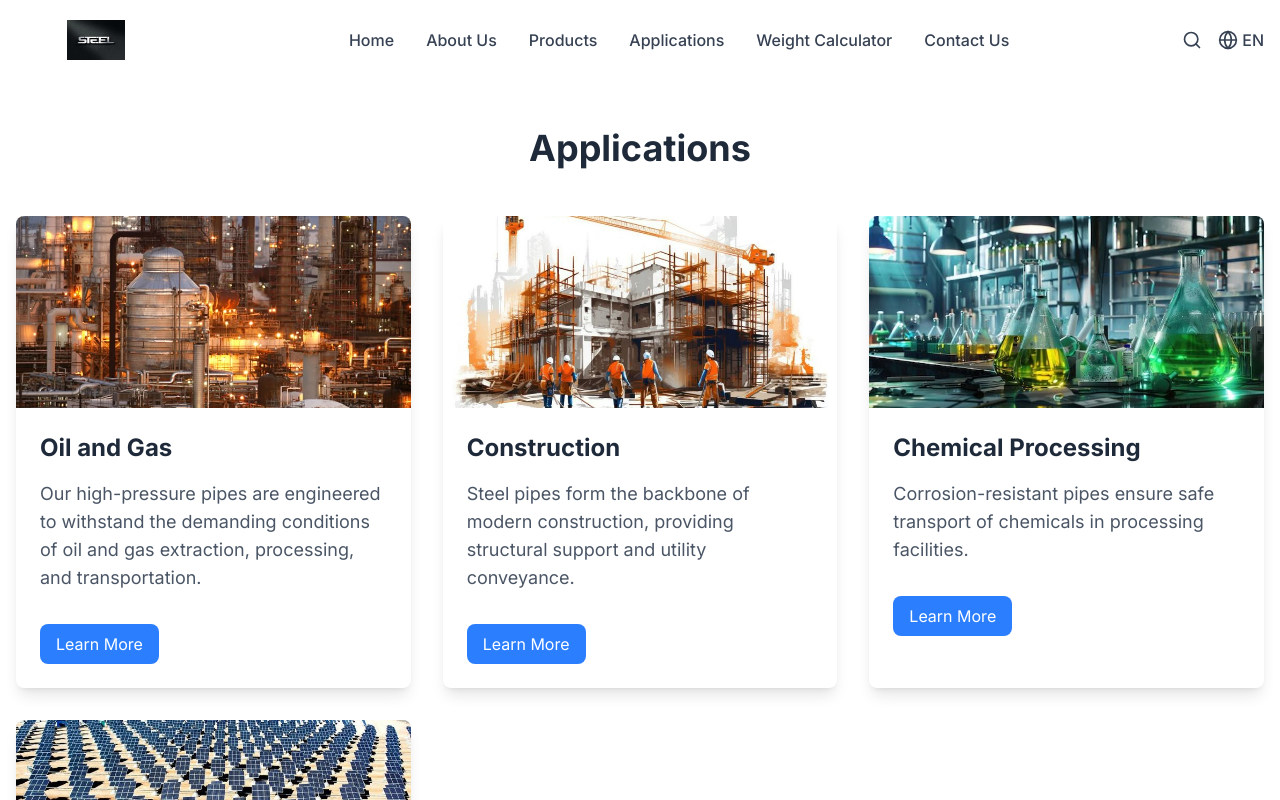
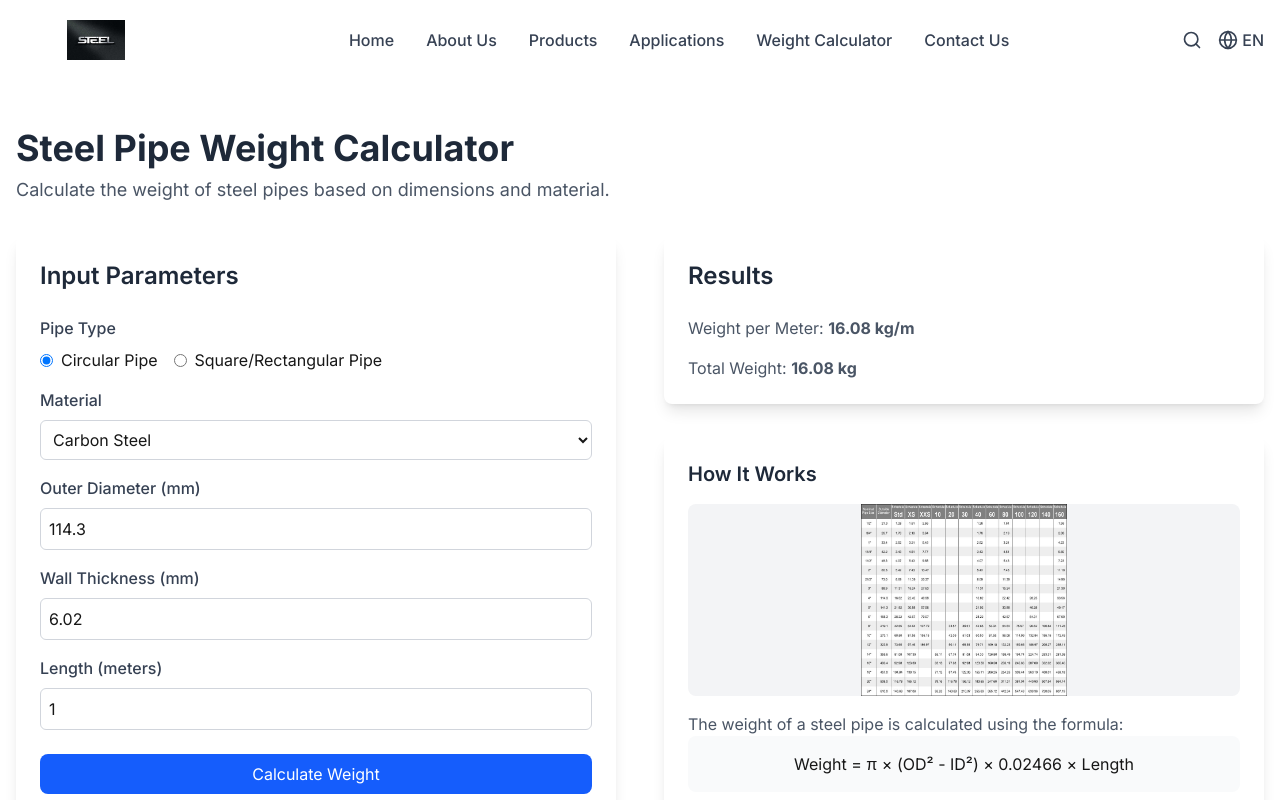
Before and after one commit to akkii7030/steel-pipe-website, a Next.js app: page /applications in a window 1280 px wide. Shown: the top 800 px of the page. Built offline with nearby package versions, Linux system fonts and the light colour scheme.

Commit message:
added some design

```diff
--- a/app/applications/page.jsx
+++ b/app/applications/page.jsx
@@ -1,101 +1,176 @@
 "use client";
 
+import { useState, useEffect } from "react";
 import Image from "next/image";
-import Link from "next/link";
-import { useLanguage } from "@/context/language-context"; // Import the useLanguage hook
+import { useLanguage } from "@/context/language-context";
 
-const applicationData = [
-  {
-    title: {
-      en: "Oil and Gas",
-      ru: "Нефть и газ",
-    },
-    image: "/Oil_Gas.jpg",
-    description: {
-      en: "Our high-pressure pipes are engineered to withstand the demanding conditions of oil and gas extraction, processing, and transportation.",
-      ru: "Наши трубы высокого давления разработаны для работы в сложных условиях добычи, переработки и транспортировки нефти и газа.",
-    },
-    slug: "oil-and-gas", // Ensure the slug is in the correct format
-  },
-  {
-    title: {
-      en: "Construction",
-      ru: "Строительство",
-    },
-    image: "/Constructions.jpg",
-    description: {
-      en: "Steel pipes form the backbone of modern construction, providing structural support and utility conveyance.",
-      ru: "Стальные трубы являются основой современного строительства, обеспечивая структурную поддержку и транспортировку коммуникаций.",
-    },
-    slug: "construction", // Ensure the slug is in the correct format
-  },
-  {
-    title: {
-      en: "Chemical Processing",
-      ru: "Химическая обработка",
-    },
-    image: "/Chemical.jpg",
-    description: {
-      en: "Corrosion-resistant pipes ensure safe transport of chemicals in processing facilities.",
-      ru: "Коррозионностойкие трубы обеспечивают безопасную транспортировку химикатов на производственных объектах.",
-    },
-    slug: "chemical-processing", // Ensure the slug is in the correct format
-  },
-  {
-    title: {
-      en: "Power Generation",
-      ru: "Энергогенерация",
-    },
-    image: "/Power.jpg",
-    description: {
-      en: "Our pipes play a crucial role in power generation infrastructure.",
-      ru: "Наши трубы играют ключевую роль в инфраструктуре генерации энергии.",
-    },
-    slug: "power-generation", // Ensure the slug is in the correct format
-  },
-];
+export default function WeightCalculatorPage() {
+  const { language, translations } = useLanguage();
+  const [pipeType, setPipeType] = useState("circular");
+  const [material, setMaterial] = useState("carbon-steel");
+  const [outerDiameter, setOuterDiameter] = useState(114.3); // mm
+  const [wallThickness, setWallThickness] = useState(6.02); // mm
+  const [length, setLength] = useState(1); // meters
+  const [weight, setWeight] = useState(0);
+  const [weightPerMeter, setWeightPerMeter] = useState(0);
 
-export default function ApplicationsPage() {
-  const { language } = useLanguage(); // Use the useLanguage hook
+  // Material densities in kg/m³
+  const densities = {
+    "carbon-steel": 7850,
+    "stainless-steel": 7930,
+    "duplex-steel": 7800,
+    "alloy-steel": 7870,
+  };
+
+  useEffect(() => {
+    calculateWeight();
+  }, [pipeType, material, outerDiameter, wallThickness, length]);
+
+  const calculateWeight = () => {
+    const density = densities[material];
+    let weightResult = 0;
+    let weightPerMeterResult = 0;
+
+    if (pipeType === "circular") {
+      const outerRadiusM = outerDiameter / 2000;
+      const innerRadiusM = (outerDiameter - 2 * wallThickness) / 2000;
+      const volume = Math.PI * (Math.pow(outerRadiusM, 2) - Math.pow(innerRadiusM, 2)) * length;
+      weightResult = volume * density;
+      weightPerMeterResult = weightResult / length;
+    } else if (pipeType === "square") {
+      const outerWidthM = outerDiameter / 1000;
+      const innerWidthM = (outerDiameter - 2 * wallThickness) / 1000;
+      const volume = (Math.pow(outerWidthM, 2) - Math.pow(innerWidthM, 2)) * length;
+      weightResult = volume * density;
+      weightPerMeterResult = weightResult / length;
+    }
+
+    setWeight(weightResult.toFixed(2));
+    setWeightPerMeter(weightPerMeterResult.toFixed(2));
+  };
 
   return (
     <div className="container mx-auto px-4 py-12">
-      <h1 className="text-4xl font-bold text-center mb-12 text-gray-800">
-        {language === "en" ? "Applications" : "Приложения"}
-      </h1>
-      <div className="grid grid-cols-1 md:grid-cols-2 lg:grid-cols-3 gap-8">
-        {applicationData.map((app, index) => (
-          <div
-            key={index}
-            className="bg-white rounded-lg shadow-lg overflow-hidden hover:shadow-xl transition-shadow duration-300"
-          >
-            {/* Image with error fallback */}
-            <Image
-              src={app.image}
-              alt={app.title[language]}
-              width={400}
-              height={300}
-              className="w-full h-48 object-cover"
-              onError={(e) => {
-                e.currentTarget.src = "/placeholder.jpg";
-              }}
-            />
-            <div className="p-6">
-              <h2 className="text-2xl font-bold mb-4 text-gray-800">
-                {app.title[language]}
-              </h2>
-              <p className="text-gray-600 text-lg mb-4">
-                {app.description[language]}
-              </p>
-              {/* Learn More Button */}
-              <Link href={`/applications/${app.slug}`}>
-                <button className="mt-4 bg-blue-500 text-white px-4 py-2 rounded-lg hover:bg-blue-600 transition-colors duration-300">
-                  {language === "en" ? "Learn More" : "Подробнее"}
-                </button>
-              </Link>
+      <h1 className="text-4xl font-bold mb-2 text-gray-800">Steel Pipe Weight Calculator</h1>
+      <p className="text-gray-600 mb-8 text-lg">Calculate the weight of steel pipes based on dimensions and material.</p>
+
+      <div className="grid grid-cols-1 lg:grid-cols-2 gap-12">
+        {/* Input Section */}
+        <div className="bg-white rounded-lg shadow-lg p-6">
+          <h2 className="text-2xl font-semibold mb-6 text-gray-800">Input Parameters</h2>
+
+          {/* Pipe Type Selection */}
+          <div className="mb-4">
+            <label className="block text-gray-700 font-medium mb-2">Pipe Type</label>
+            <div className="flex space-x-4">
+              <label className="flex items-center cursor-pointer">
+                <input
+                  type="radio"
+                  name="pipeType"
+                  value="circular"
+                  checked={pipeType === "circular"}
+                  onChange={() => setPipeType("circular")}
+                  className="mr-2 cursor-pointer"
+                />
+                Circular Pipe
+              </label>
+              <label className="flex items-center cursor-pointer">
+                <input
+                  type="radio"
+                  name="pipeType"
+                  value="square"
+                  checked={pipeType === "square"}
+                  onChange={() => setPipeType("square")}
+                  className="mr-2 cursor-pointer"
+                />
+                Square/Rectangular Pipe
+              </label>
             </div>
           </div>
-        ))}
+
+          {/* Material Selection */}
+          <div className="mb-4">
+            <label className="block text-gray-700 font-medium mb-2">Material</label>
+            <select
+              value={material}
+              onChange={(e) => setMaterial(e.target.value)}
+              className="w-full p-2 border border-gray-300 rounded-md focus:ring-2 focus:ring-blue-500 cursor-pointer"
+            >
+              <option value="carbon-steel">Carbon Steel</option>
+              <option value="stainless-steel">Stainless Steel</option>
+              <option value="duplex-steel">Duplex Steel</option>
+              <option value="alloy-steel">Alloy Steel</option>
+            </select>
+          </div>
+
+          {/* Dimensions and Length */}
+          <div className="mb-4">
+            <label className="block text-gray-700 font-medium mb-2">
+              {pipeType === "circular" ? "Outer Diameter (mm)" : "Outer Width (mm)"}
+            </label>
+            <input
+              type="number"
+              value={outerDiameter}
+              onChange={(e) => setOuterDiameter(Number.parseFloat(e.target.value) || 0)}
+              className="w-full p-2 border border-gray-300 rounded-md focus:ring-2 focus:ring-blue-500"
+            />
+          </div>
+
+          <div className="mb-4">
+            <label className="block text-gray-700 font-medium mb-2">Wall Thickness (mm)</label>
+            <input
+              type="number"
+              value={wallThickness}
+              onChange={(e) => setWallThickness(Number.parseFloat(e.target.value) || 0)}
+              className="w-full p-2 border border-gray-300 rounded-md focus:ring-2 focus:ring-blue-500"
+            />
+          </div>
+
+          <div className="mb-6">
+            <label className="block text-gray-700 font-medium mb-2">Length (meters)</label>
+            <input
+              type="number"
+              value={length}
+              onChange={(e) => setLength(Number.parseFloat(e.target.value) || 0)}
+              className="w-full p-2 border border-gray-300 rounded-md focus:ring-2 focus:ring-blue-500"
+            />
+          </div>
+
+          {/* Calculate Button */}
+          <button
+            onClick={calculateWeight}
+            className="bg-blue-600 hover:bg-blue-700 text-white py-2 px-6 rounded-lg w-full cursor-pointer"
+          >
+            Calculate Weight
+          </button>
+        </div>
+
+        {/* Results and Image Section */}
+        <div>
+          <div className="bg-white rounded-lg shadow-lg p-6 mb-8">
+            <h2 className="text-2xl font-semibold mb-6 text-gray-800">Results</h2>
+            <p className="text-gray-600 mb-4">Weight per Meter: <span className="font-bold">{weightPerMeter} kg/m</span></p>
+            <p className="text-gray-600">Total Weight: <span className="font-bold">{weight} kg</span></p>
+          </div>
+
+          <div className="bg-white rounded-lg shadow-lg p-6">
+            <h2 className="text-xl font-semibold mb-4 text-gray-800">How It Works</h2>
+
+            <div className="relative h-48 mb-4 rounded-lg overflow-hidden bg-gray-100 p-4">
+              <Image
+                src="/Calculator.jpg"
+                alt="Pipe weight calculation diagram"
+                fill
+                className="object-contain"
+              />
+            </div>
+
+            <p className="text-gray-600">The weight of a steel pipe is calculated using the formula:</p>
+            <div className="bg-gray-50 p-4 rounded-lg mb-4">
+              <p className="font-mono text-center">Weight = π × (OD² - ID²) × 0.02466 × Length</p>
+            </div>
+          </div>
+        </div>
       </div>
     </div>
   );
--- a/components/home/product-highlights.jsx
+++ b/components/home/product-highlights.jsx
@@ -55,14 +55,14 @@ export default function ProductHighlights() {
 
 function ProductCard({ title, image, description, link }) {
   return (
-    <div className="bg-white rounded-lg overflow-hidden shadow-lg transition-transform duration-300 hover:shadow-xl hover:-translate-y-1">
-      <div className="relative h-48">
+    <div className="bg-gray-100 rounded-lg overflow-hidden shadow-lg transition-transform duration-300 hover:shadow-xl hover:-translate-y-1 p-4">
+      <div className="relative h-48 rounded-lg overflow-hidden bg-white p-4">
         <Image src={image || "/placeholder.svg"} alt={title} fill className="object-cover" />
       </div>
       <div className="p-6">
         <h3 className="text-xl font-semibold mb-2 text-gray-800">{title}</h3>
         <p className="text-gray-600 mb-4">{description}</p>
-        <Link href={link} className="text-blue-600 font-medium flex items-center">
+        <Link href={link} className="text-blue-600 font-medium flex items-center cursor-pointer">
           Learn More
           <svg xmlns="http://www.w3.org/2000/svg" className="h-5 w-5 ml-1" viewBox="0 0 20 20" fill="currentColor">
             <path
--- a/components/search-bar.jsx
+++ b/components/search-bar.jsx
@@ -76,7 +76,7 @@ export default function SearchBar({ onClose }) {
     <div className="w-full">
       <div className="relative">
         <div className="flex items-center border-b border-gray-300 pb-2">
-          <Search className="h-5 w-5 text-gray-400 mr-2" />
+          <Search className="h-5 w-5 text-gray-400 mr-2 cursor-pointer hover:text-gray-600" />
           <input
             ref={inputRef}
             type="text"
@@ -84,7 +84,7 @@ export default function SearchBar({ onClose }) {
             onChange={(e) => setQuery(e.target.value)}
             onKeyDown={handleKeyDown}
             placeholder={language === "en" ? "Search for products, applications..." : "Поиск продуктов, применений..."}
-            className="flex-grow bg-transparent border-none outline-none text-gray-800 placeholder-gray-400"
+            className="flex-grow bg-transparent border-none outline-none text-gray-800 placeholder-gray-400 cursor-pointer hover:cursor-pointer"
           />
           {query && (
             <button onClick={() => setQuery("")} className="text-gray-400 hover:text-gray-600">
```
Also changed, not shown: app/about/page.jsx (+6 -3 lines), app/calculator/page.jsx (+6 -105 lines), app/contact/page.jsx (+45 -18 lines), components/navbar.jsx (+14 -18 lines).
